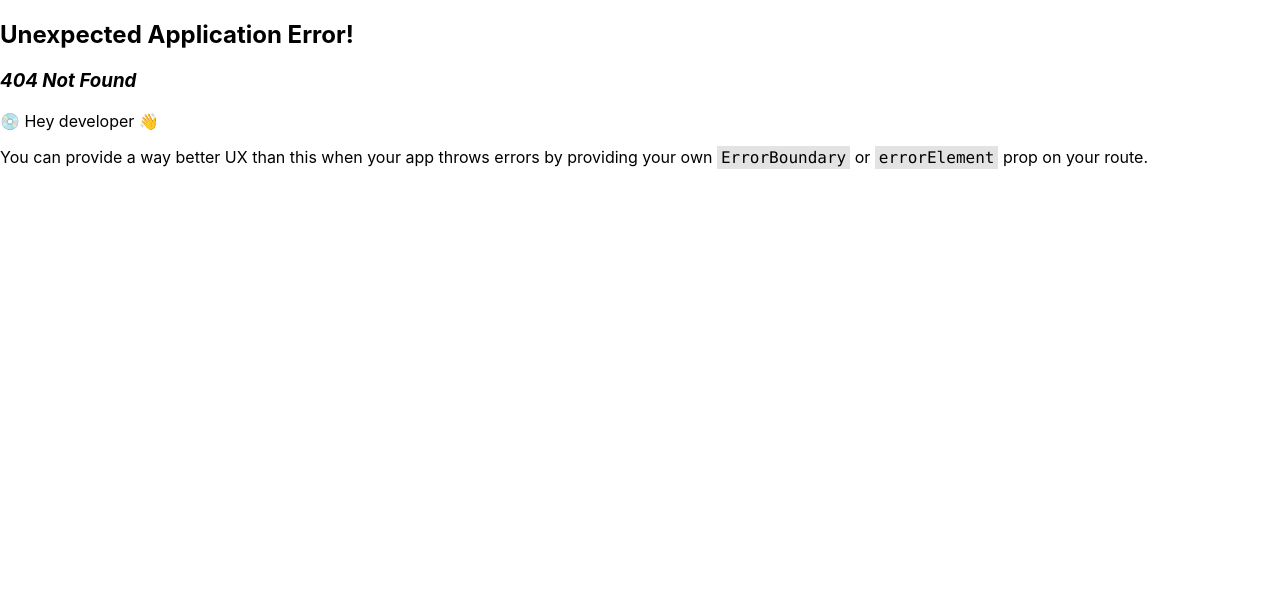
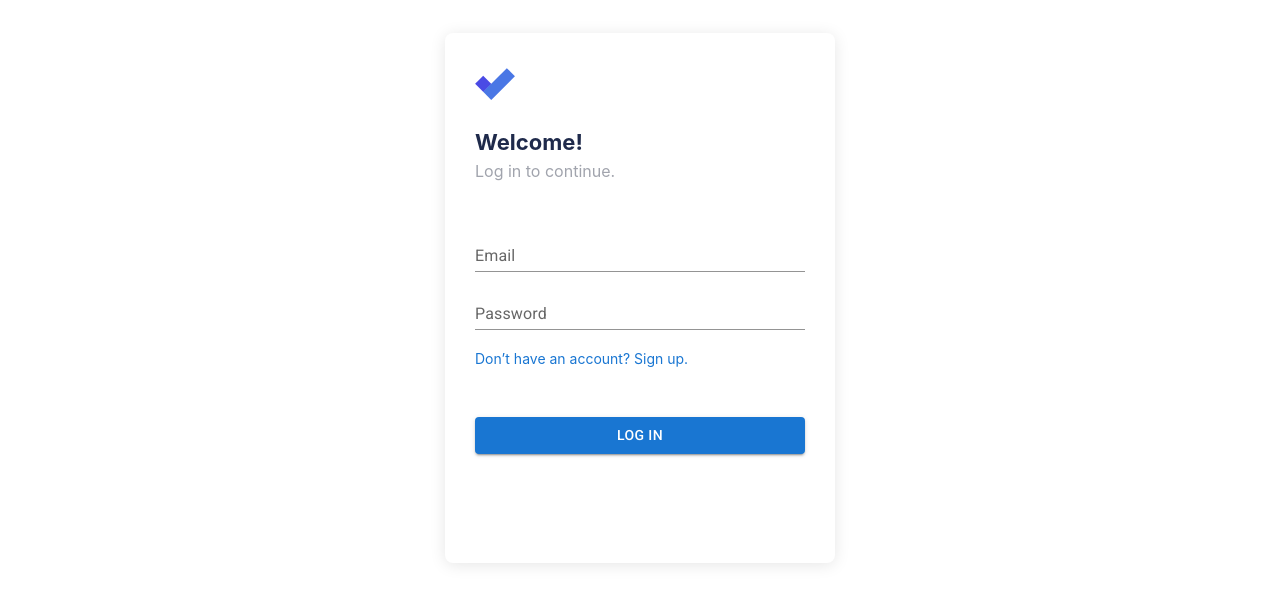
Before and after one commit to nb256/todo-app-ui, a React (Create React App) app: page /login in a window 1280 px wide. Before the commit this address had no page. Shown: the top 604 px of the page. Built offline with nearby package versions, Linux system fonts and the light colour scheme.

Commit message:
feat: add Login page

```diff
--- a/src/App.tsx
+++ b/src/App.tsx
@@ -3,11 +3,16 @@ import { Provider } from "react-redux";
 
 import store from "./store";
 import SignUp from "./pages/SignUp";
+import Login from "./pages/Login";
 
 const router = createBrowserRouter([
   {
     path: "/",
     element: <SignUp />,
+  },
+  {
+    path: "/login",
+    element: <Login />,
   },
 ]);
 
--- /dev/null
+++ b/src/pages/Login.tsx
@@ -0,0 +1,69 @@
+import { useEffect, useState } from "react";
+import styled from "@emotion/styled";
+import { useNavigate } from "react-router-dom";
+
+import Link from "../components/Link";
+import tick from "../assets/tick.svg";
+import Icon from "../components/Icon";
+import Input from "../components/Input";
+import Subtitle from "../components/Subtitle";
+import Title from "../components/Title";
+import Button from "../components/Button";
+import useAuth from "../hooks/useAuth";
+
+const Container = styled.div`
+  width: 390px;
+  height: 530px;
+  padding: 35px 30px 63px;
+  margin: 0 auto;
+  margin-top: 33px;
+  max-width: 100%;
+  border-radius: 8px;
+  box-shadow: 0 2px 16px 0 rgba(0, 0, 0, 0.1);
+  background-color: #fff;
+`;
+
+export default function Login() {
+  const [email, setEmail] = useState("");
+  const [password, setPassword] = useState("");
+
+  const { jwtToken, login } = useAuth();
+  const navigate = useNavigate();
+
+  useEffect(() => {
+    if (jwtToken) {
+      navigate("/todos");
+    }
+  }, [jwtToken, navigate]);
+
+  const handleLogin = async () => {
+    const { payload } = await login({
+      email,
+      password,
+    });
+    if (payload) {
+      navigate("/todos");
+    }
+  };
+
+  return (
+    <Container>
+      <Icon src={tick} />
+      <Title content="Welcome!" />
+      <Subtitle content="Log in to continue." />
+
+      <Input
+        placeholder="Email"
+        onChange={(event) => setEmail(event.target.value)}
+      />
+      <Input
+        placeholder="Password"
+        type="password"
+        onChange={(event) => setPassword(event.target.value)}
+      />
+      <br />
+      <Link href="/" content="Don’t have an account? Sign up." />
+      <Button label="Log In" onClick={handleLogin} />
+    </Container>
+  );
+}
```
